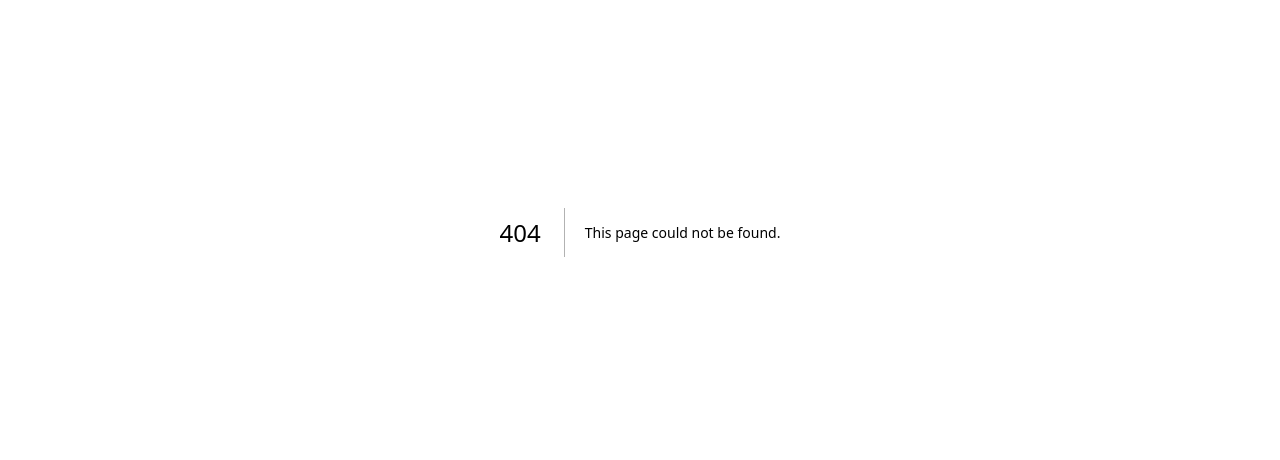
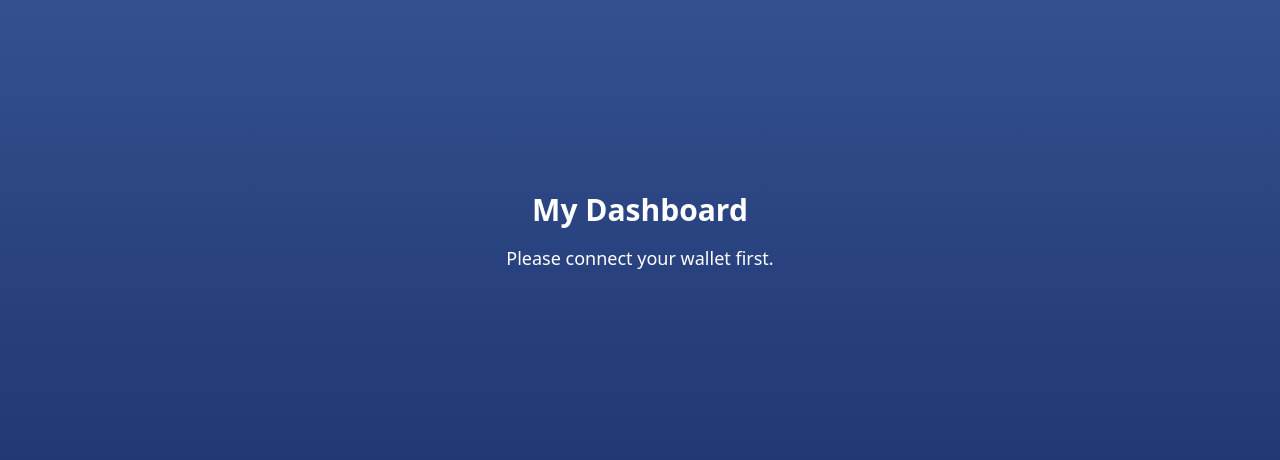
Before and after one commit to Brano80/w3notary, a Next.js app in the folder w3notary-client/: page /dashboard in a window 1280 px wide. Before the commit this address had no page. Shown: the part 168-628 px from the top of the page. Built offline with nearby package versions, Linux system fonts and the light colour scheme.

Commit message:
Add /connect-wallet page route

```diff
--- a/w3notary-client/app/ConnectWallet.js
+++ /dev/null
@@ -1,12 +0,0 @@
-"use client";
-
-import { ConnectButton } from "@rainbow-me/rainbowkit";
-
-export default function ConnectWallet() {
-  return (
-    <div className="flex flex-col items-center justify-center h-screen bg-gradient-to-b from-[#3b5998] to-[#192f6a] text-white">
-      <h1 className="text-3xl font-bold mb-8">Connect Your Wallet</h1>
-      <ConnectButton />
-    </div>
-  );
-}
--- /dev/null
+++ b/w3notary-client/app/connect-wallet/page.js
@@ -0,0 +1,5 @@
+import ConnectWallet from "../../components/ConnectWallet";
+
+export default function ConnectWalletPage() {
+  return <ConnectWallet />;
+}
--- /dev/null
+++ b/w3notary-client/app/dashboard/page.js
@@ -0,0 +1,24 @@
+// app/dashboard/page.js
+"use client";
+
+import { useEffect, useState } from "react";
+
+export default function Dashboard() {
+  const [wallet, setWallet] = useState(null);
+
+  useEffect(() => {
+    const savedAddress = localStorage.getItem("walletAddress");
+    setWallet(savedAddress);
+  }, []);
+
+  return (
+    <div className="flex flex-col items-center justify-center h-screen bg-gradient-to-b from-[#3b5998] to-[#192f6a] text-white">
+      <h1 className="text-3xl font-bold mb-4">My Dashboard</h1>
+      {wallet ? (
+        <p className="text-lg">🔐 Connected Wallet: <span className="font-mono">{wallet}</span></p>
+      ) : (
+        <p className="text-lg">Please connect your wallet first.</p>
+      )}
+    </div>
+  );
+}
--- a/w3notary-client/app/layout.js
+++ b/w3notary-client/app/layout.js
@@ -5,7 +5,12 @@ import "./globals.css";
 export default function RootLayout({ children }) {
   return (
     <html lang="en">
-      <body>{children}</body>
+      <head />
+      <body className="min-h-screen bg-gradient-to-b from-[#3b5998] to-[#192f6a] text-white font-sans">
+        <main className="flex flex-col items-center justify-center min-h-screen">
+          {children}
+        </main>
+      </body>
     </html>
   );
 }
--- /dev/null
+++ b/w3notary-client/components/ConnectWallet.js
@@ -0,0 +1,28 @@
+"use client";
+
+import { useAccount } from "wagmi";
+import { ConnectButton } from "@rainbow-me/rainbowkit";
+import { useEffect } from "react";
+
+export default function ConnectWallet() {
+  const { address, isConnected } = useAccount();
+
+  useEffect(() => {
+    if (isConnected && address) {
+      localStorage.setItem("walletAddress", address);
+    }
+  }, [isConnected, address]);
+
+  return (
+    <div className="flex flex-col items-center justify-center h-screen bg-gradient-to-b from-[#3b5998] to-[#192f6a] text-white">
+      <h1 className="text-3xl font-bold mb-4">Welcome to W3Notary</h1>
+      <p className="mb-8 text-center text-lg">Your Web3 Document Notarization Hub</p>
+      <ConnectButton />
+      {isConnected && (
+        <div className="mt-6 text-sm">
+          ✅ Connected as: <span className="font-mono">{address}</span>
+        </div>
+      )}
+    </div>
+  );
+}
```
